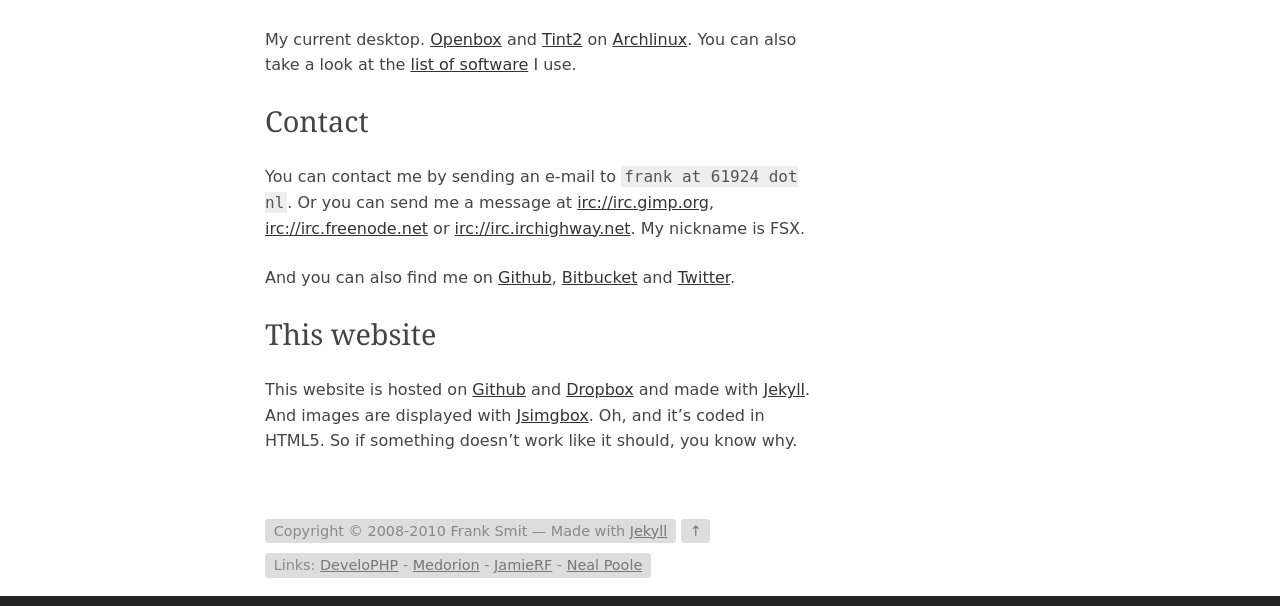
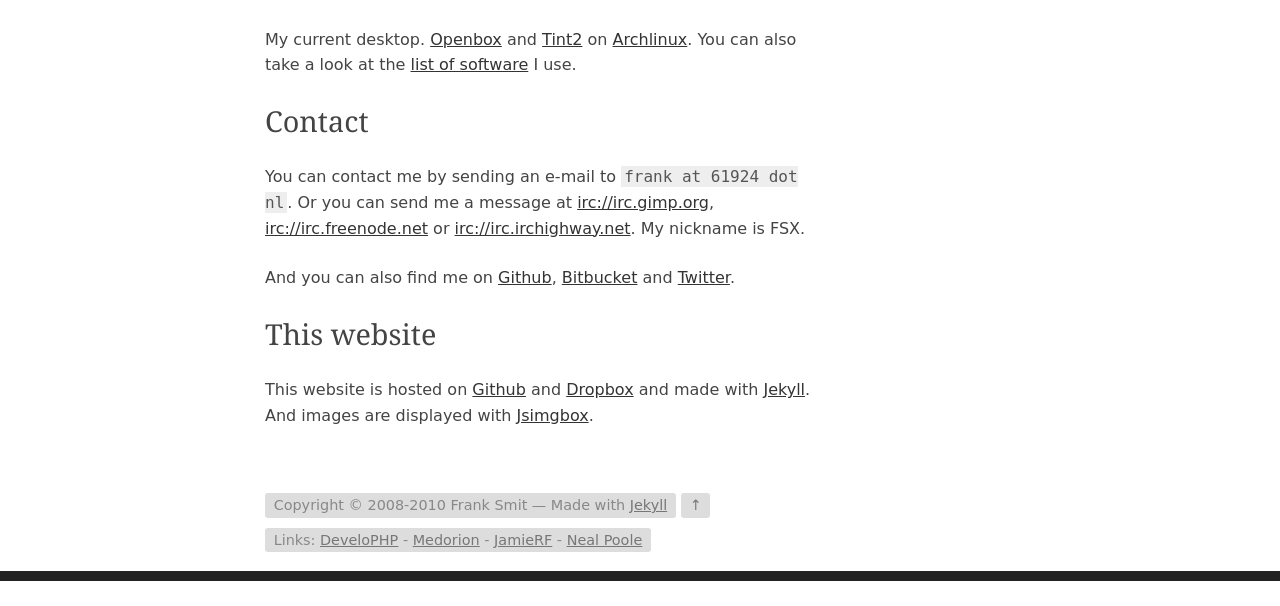
Before and after one commit to wskplho/fsx.github.com, a Jekyll site: the page built from about.markdown, in a window 1280 px wide. Shown: the part 736-1342 px from the top of the page. Built offline with Jekyll 4.4.1, drawn with Linux system fonts in a browser that asks for light colours; Markdown is read by kramdown in place of the engine named in the settings; after the commit the page ends 1317 px from its top, so only the background shows below that.

Commit message:
Removed text.

```diff
--- a/about.markdown
+++ b/about.markdown
@@ -32,8 +32,7 @@ And you can also find me on [Github][], [Bitbucket][] and [Twitter][].
 ## This website
 
 This website is hosted on [Github][] and [Dropbox][] and made with [Jekyll][].
-And images are displayed with [Jsimgbox][]. Oh, and it's coded in HTML5. So if
-something doesn't work like it should, you know why.
+And images are displayed with [Jsimgbox][].
 
 
  [Last.fm]: http://www.last.fm/user/F1E4
```
